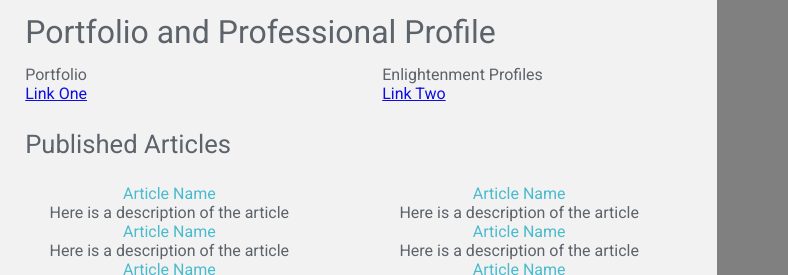
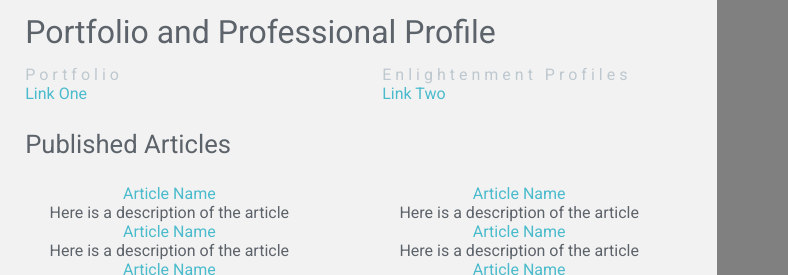
Before and after one commit to cusxio/december-hackathon, a website: page _pending/modal-2/index.html in a window 1280 px wide. Shown: the part 288-563 px from the top of the page, 492-1280 px from the left. Drawn offline with Linux system fonts and the light colour scheme.

Commit message:
Letter spacing.

```diff
--- a/_pending/modal-2/index.html
+++ b/_pending/modal-2/index.html
@@ -28,8 +28,8 @@
             <p id="portfolioAndProfile">Portfolio and Professional Profile</p>
             <p class="pAndp">Portfolio</p>
             <p class="pAndp">Enlightenment Profiles</p>
-            <a class="pAndp" href="link">Link One</a>
-            <a class="pAndp" href="link2">Link Two</a>
+            <a class="pAndp pplinks" href="link">Link One</a>
+            <a class="pAndp pplinks" href="link2">Link Two</a>
             <p id="published">Published Articles</p>
             <a class="article" href="link">Article Name</a>
             <a class="article" href="link">Article Name</a>
--- a/_pending/modal-2/stylesheet.css
+++ b/_pending/modal-2/stylesheet.css
@@ -117,6 +117,14 @@ body {
     display: inline-block;
     width: 45%;
     margin-left: 4%;
+    color: #C5D0D8;
+    letter-spacing: .25rem;
+}
+
+.pplinks {
+    color: #45C2D5;
+    text-decoration: none;
+    letter-spacing: normal;
 }
 
 #published {
```
